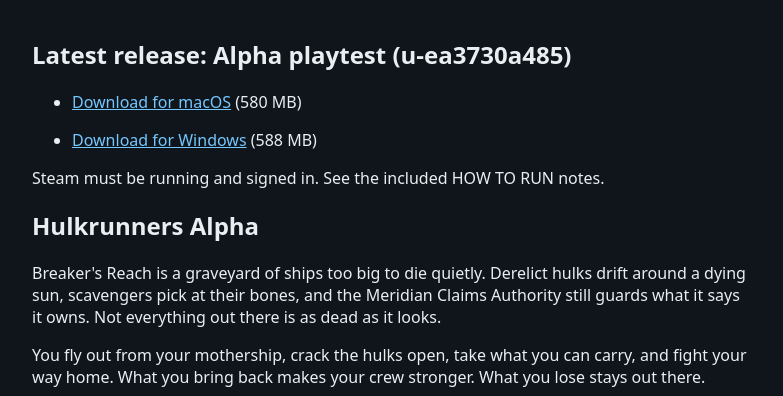
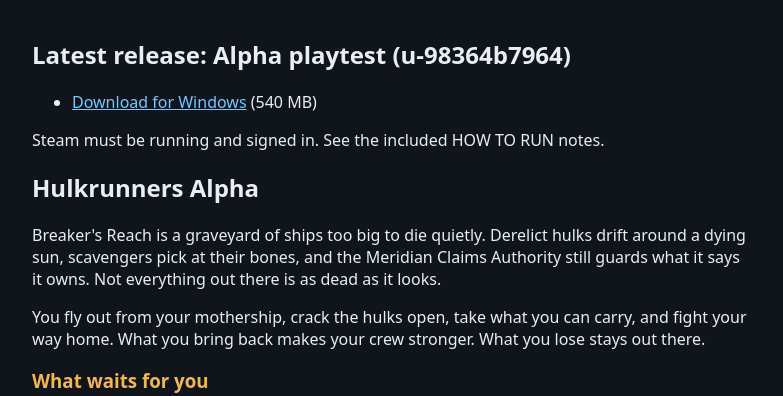
Before and after one commit to Hulkrunners/hulkrunners.github.io, a plain HTML site: page index.html in a window 1280 px wide. Shown: the part 543-939 px from the top of the page, without its empty margins (248-1031 px from the left). Drawn offline with Linux system fonts and the light colour scheme.

Commit message:
Alpha playtest (u-98364b7964): the latest build's download, Windows only

```diff
--- a/index.html
+++ b/index.html
@@ -19,10 +19,9 @@
     <a href="hulkrunners-trailer.mp4">Download the trailer</a>
   </video>
   <script>document.getElementById("showcase").volume = 0.5;</script>
-  <h2>Latest release: Alpha playtest (u-ea3730a485)</h2>
+  <h2>Latest release: Alpha playtest (u-98364b7964)</h2>
   <ul>
-    <li><a href="https://github.com/Hulkrunners/hulkrunners.github.io/releases/download/u-ea3730a485/Hulkrunners-u-ea3730a485-macOS.zip">Download for macOS</a> (580 MB)</li>
-    <li><a href="https://github.com/Hulkrunners/hulkrunners.github.io/releases/download/u-ea3730a485/Hulkrunners-u-ea3730a485-Windows.zip">Download for Windows</a> (588 MB)</li>
+    <li><a href="https://github.com/Hulkrunners/hulkrunners.github.io/releases/download/u-98364b7964/Hulkrunners-u-98364b7964-Windows.zip">Download for Windows</a> (540 MB)</li>
   </ul>
   <p>Steam must be running and signed in. See the included HOW TO RUN notes.</p>
   <h2>Hulkrunners Alpha</h2>
```
